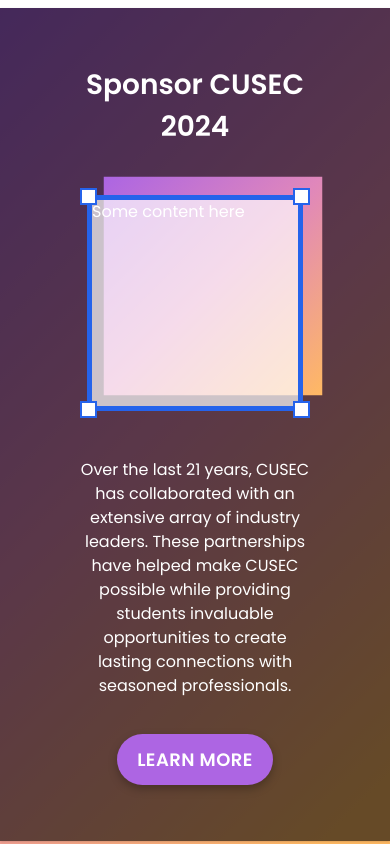
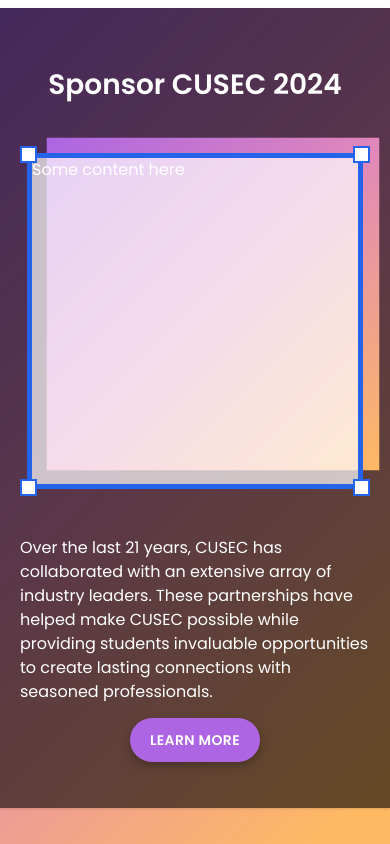
Before and after one commit to cusec/2024, a Next.js app: page / in a window 390 px wide. Shown: the part 1760-2604 px from the top of the page. Built offline with nearby package versions, Linux system fonts and the light colour scheme.

Commit message:
feat: Improve Sponsor section responsiveness

```diff
--- a/src/components/Landing Page/Sponsor.tsx
+++ b/src/components/Landing Page/Sponsor.tsx
@@ -1,5 +1,6 @@
 import { useFadeBackground } from "@/app/layout";
 import BlueBorderSquareBox from "./BlueBorderSquareBox";
+import Link from "next/link";
 
 export default function Sponsor() {
   const fadeBackground = useFadeBackground();
@@ -9,13 +10,13 @@ export default function Sponsor() {
         fadeBackground ? "opacity-0" : "opacity-100"
       }`}
     >
-      <div className="bg-black bg-opacity-60 shadow mx-auto px-20 text-white">
-        <div className="grid grid-cols-1 md:grid-cols-2 items-start py-14 md:py-32 max-w-6xl mx-auto">
-          <h2 className="text-[28px] text-center font-semibold pb-10 block md:hidden">
+      <div className="bg-black bg-opacity-60 shadow mx-auto px-5 sm:px-20 text-white">
+        <div className="grid grid-cols-1 md:grid-cols-2 py-14 md:py-32 max-w-6xl mx-auto">
+          <h2 className="text-center text-[28px] font-semibold pb-10 block md:hidden">
             Sponsor CUSEC 2024
           </h2>
-          <div className="relative max-w-md aspect-square">
-            <div className="absolute top-[-17px] right-[-18px] bg-gradient-to-br from-royalPurple via-roseQuartz to-goldenApricot w-full h-full scale-[95%]">
+          <div className="relative max-w-md aspect-square mx-auto justify-self-stretch w-full">
+            <div className="absolute max-w-md aspect-square top-[-17px] right-[-18px] bg-gradient-to-br from-royalPurple via-roseQuartz to-goldenApricot w-full h-full scale-[95%]">
               {/* This div is for the background gradient */}
             </div>
             <BlueBorderSquareBox>
@@ -23,7 +24,7 @@ export default function Sponsor() {
             </BlueBorderSquareBox>
           </div>
 
-          <div className="text-center md:text-right mx-auto md:pl-10">
+          <div className="md:text-right mx-auto md:pl-10">
           <h2 className="text-[28px] md:text-[40px] font-semibold hidden md:block">
             Sponsor CUSEC 2024
           </h2>
@@ -33,9 +34,11 @@ export default function Sponsor() {
             possible while providing students invaluable opportunities to create
             lasting connections with seasoned professionals.
           </p>
-          <button className="drop-shadow-[0_4px_4px_rgba(0,0,0,0.25)] bg-[#AD65E3] px-5 md:px-20 py-3 mt-3 md:mt-6 text-center rounded-full uppercase text-[18px] font-semibold text-white tracking-wide transition ease-in-out duration-500 hover:scale-110 hover:bg-goldenApricot hover:text-white">
-          Learn More
-          </button>
+          <div className="text-center md:text-right">
+          <Link href={'/'} className="drop-shadow-[0_4px_4px_rgba(0,0,0,0.25)] bg-[#AD65E3] px-3 min-[390px]:px-5 md:px-20 py-3 text-center rounded-full uppercase text-[14px] md:text-[18px] font-semibold text-white tracking-wide transition ease-in-out duration-500 hover:scale-110 hover:bg-goldenApricot hover:text-white">
+          Learn&nbsp;More
+          </Link>
+          </div>
           </div>
 
         </div>
```
